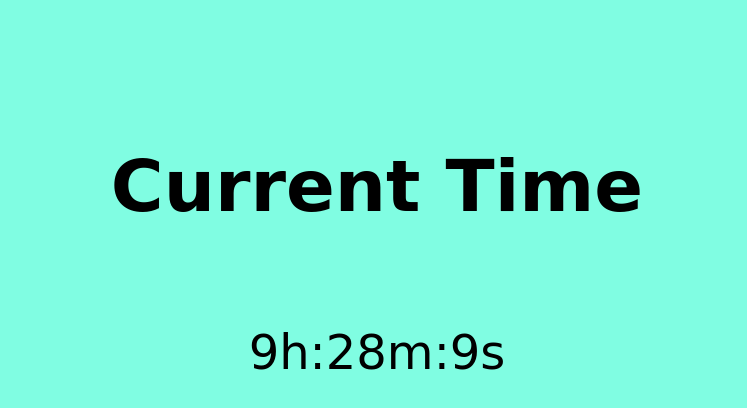
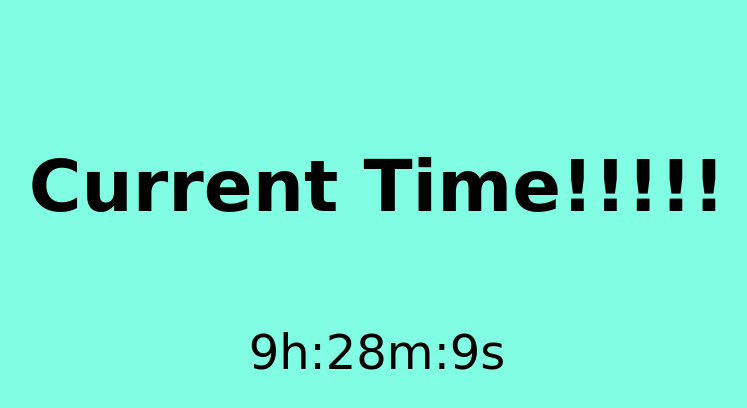
Before and after one commit to Ayushsanjdev/git-github-ztm, a plain HTML site: page index.html in a window 1280 px wide. Shown: the whole page, without its empty margins (263-1010 px from the left). Drawn offline with Linux system fonts and the light colour scheme.

Commit message:
changing title

```diff
--- a/index.html
+++ b/index.html
@@ -8,7 +8,7 @@
 </head>
 <body>
 	<h2>
-		Current Time
+		Current Time!!!!!
 	</h2>
 	<div id="container"></div>
 	<script type="text/javascript" src="script.js"></script>
```
